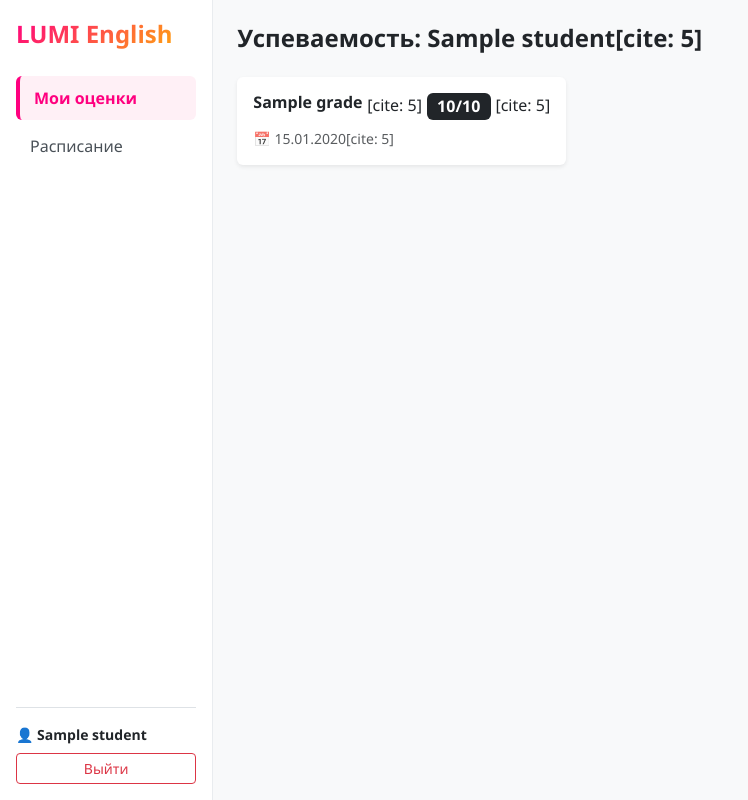
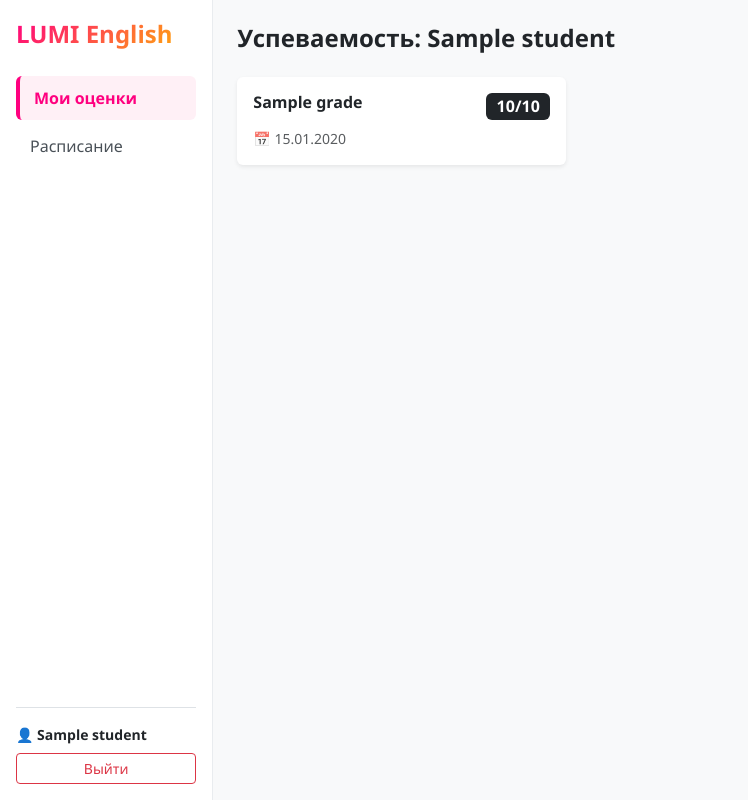
Before and after one commit to jironimo207-collab/AlinaPythonProject, a FastAPI app: template templates/my.html in a window 1280 px wide. Shown: the whole page, without its empty margins (0-748 px from the left). Run offline with FastAPI, Linux system fonts and the light colour scheme; the template is opened without the code that fills it: most values are stand-ins (such as "Sample title", 1, 10 or a date in 2020).

Commit message:
Update schedule template 6

```diff
--- a/templates/my.html
+++ b/templates/my.html
@@ -79,7 +79,7 @@
 
         <!-- Контент -->
         <div class="col-md-9 col-lg-10 p-3 p-md-4">
-            <h4 class="fw-bold mb-4">Успеваемость: {{ student.name }}[cite: 5]</h4>
+            <h4 class="fw-bold mb-4">Успеваемость: {{ student.name }}</h4>
 
             {% if student.grades %}
             <div class="row row-cols-1 row-cols-md-2 row-cols-lg-3 g-3">
@@ -87,11 +87,11 @@
                 <div class="col">
                     <div class="card border-0 shadow-sm grade-card h-100 p-3">
                         <div class="d-flex justify-content-between align-items-start mb-2">
-                            <h6 class="fw-bold text-dark m-0">{{ grade.test_name }}</h6>[cite: 5]
-                            <span class="badge bg-dark fs-6">{{ grade.score }}/{{ grade.max_score }}</span>[cite: 5]
+                            <h6 class="fw-bold text-dark m-0">{{ grade.test_name }}</h6>
+                            <span class="badge bg-dark fs-6">{{ grade.score }}/{{ grade.max_score }}</span>
                         </div>
                         <div class="text-muted small mt-auto">
-                            📅 {{ grade.created_at.strftime('%d.%m.%Y') if grade.created_at else '' }}[cite: 5]
+                            📅 {{ grade.created_at.strftime('%d.%m.%Y') if grade.created_at else '' }}
                         </div>
                     </div>
                 </div>
```
